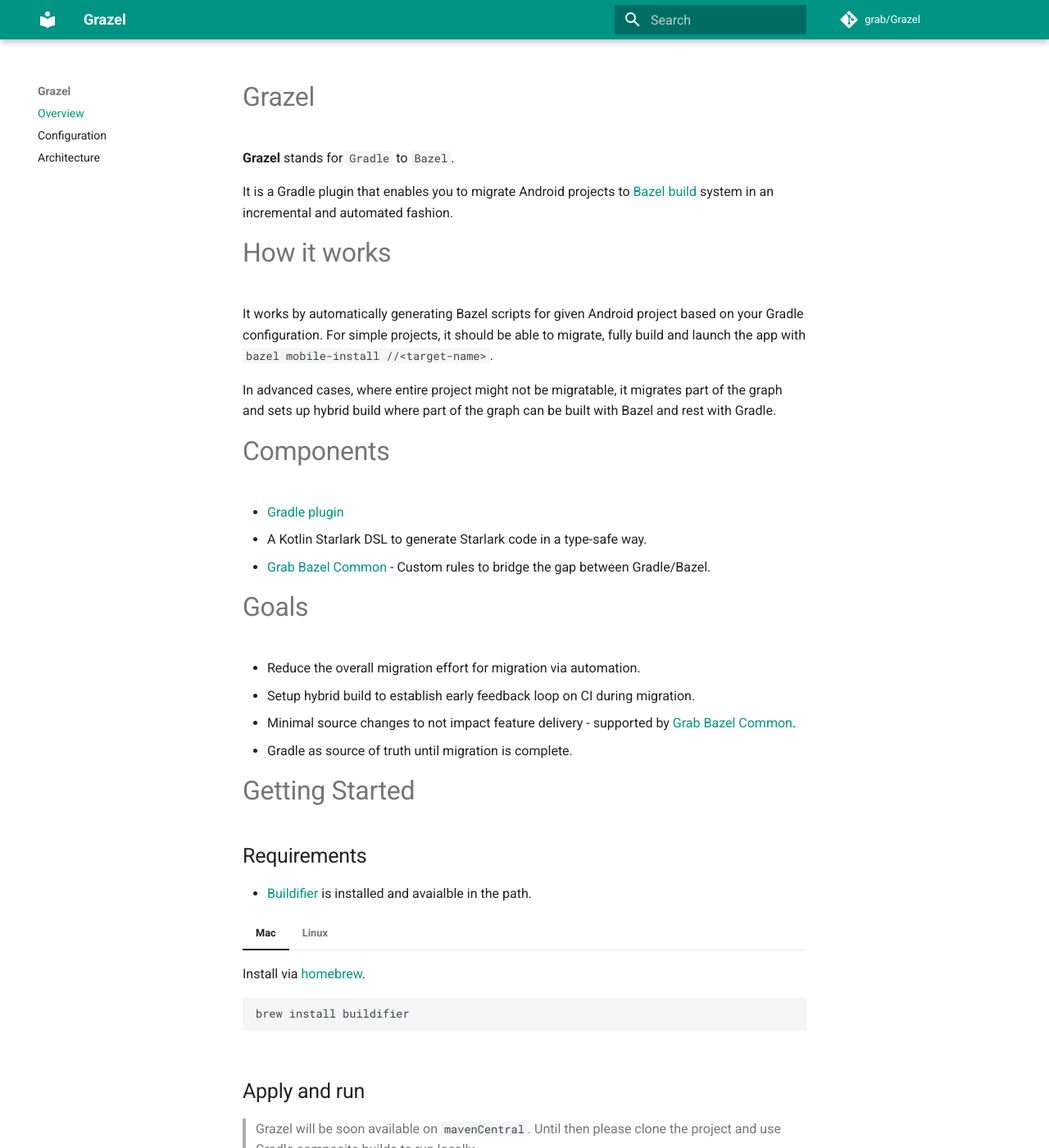
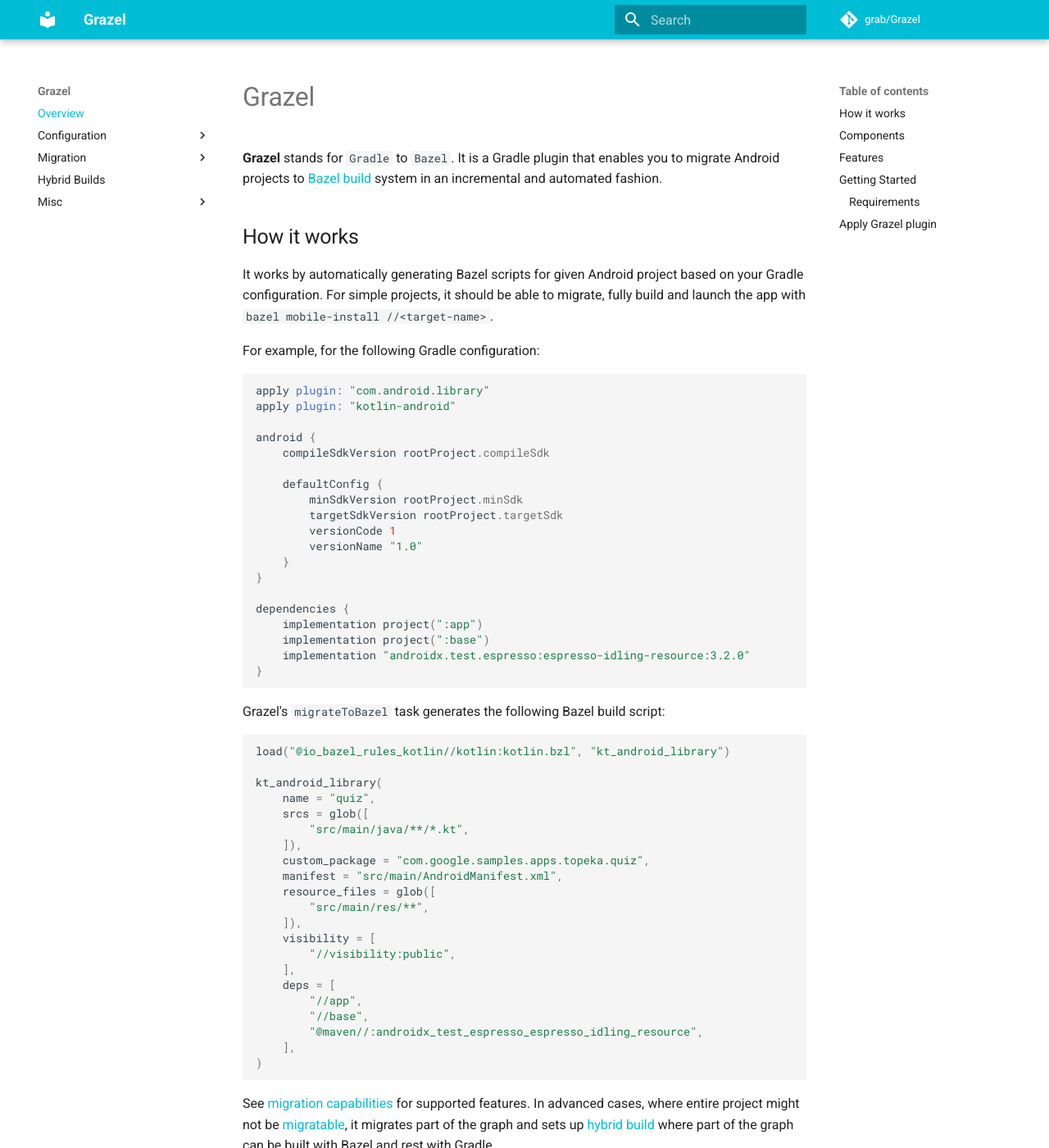
Before and after one commit to qichuan/Grazel, an MkDocs documentation site: the page built from docs/index.md, in a window 1280 px wide and 1400 px high. Shown: the whole window at 82% size. Built offline with MkDocs 1.6.1 and Material for MkDocs 9.7.7, drawn with Linux system fonts in a browser that asks for light colours; comment, search, counter and statistics services are not loaded; some of the changed text lies outside the part shown.

````diff
--- a/docs/index.md
+++ b/docs/index.md
@@ -1,32 +1,80 @@
 # Grazel
 
-**Grazel** stands for `Gradle` to `Bazel`.
+**Grazel** stands for `Gradle` to `Bazel`. It is a Gradle plugin that enables you to migrate Android projects to [Bazel build](https://bazel.build) system in an incremental and automated fashion.
 
-It is a Gradle plugin that enables you to migrate Android projects to [Bazel build](https://bazel.build) system in an incremental and automated fashion.
-
-# How it works
+## How it works
 
 It works by automatically generating Bazel scripts for given Android project based on your Gradle configuration. For simple projects, it should be able to migrate, fully build and launch the app with `bazel mobile-install //<target-name>`.
 
-In advanced cases, where entire project might not be migratable, it migrates part of the graph and sets up hybrid build where part of the graph can be built with Bazel and rest with Gradle.
+For example, for the following Gradle configuration:
 
-# Components
+```groovy
+apply plugin: "com.android.library"
+apply plugin: "kotlin-android"
+
+android {
+    compileSdkVersion rootProject.compileSdk
+
+    defaultConfig {
+        minSdkVersion rootProject.minSdk
+        targetSdkVersion rootProject.targetSdk
+        versionCode 1
+        versionName "1.0"
+    }
+}
+
+dependencies {
+    implementation project(":app")
+    implementation project(":base")
+    implementation "androidx.test.espresso:espresso-idling-resource:3.2.0"
+}
+```
+
+Grazel's `migrateToBazel` task generates the following Bazel build script:
+
+```python
+load("@io_bazel_rules_kotlin//kotlin:kotlin.bzl", "kt_android_library")
+
+kt_android_library(
+    name = "quiz",
+    srcs = glob([
+        "src/main/java/**/*.kt",
+    ]),
+    custom_package = "com.google.samples.apps.topeka.quiz",
+    manifest = "src/main/AndroidManifest.xml",
+    resource_files = glob([
+        "src/main/res/**",
+    ]),
+    visibility = [
+        "//visibility:public",
+    ],
+    deps = [
+        "//app",
+        "//base",
+        "@maven//:androidx_test_espresso_espresso_idling_resource",
+    ],
+)
+
+```
+
+See [migration capabilities](migration_capabilities.md) for supported features. In advanced cases, where entire project might not be [migratable](migration_criteria.md), it migrates part of the graph and sets up [hybrid build](hybrid_builds.md) where part of the graph can be built with Bazel and rest with Gradle.
+
+## Components
 
 * [Gradle plugin](https://github.com/grab/Grazel/tree/master/grazel-gradle-plugin)
 * A Kotlin Starlark DSL to generate Starlark code in a type-safe way.
 * [Grab Bazel Common](https://github.com/grab/grab-bazel-common) - Custom rules to bridge the gap between Gradle/Bazel.
 
-# Goals
+## Features
 
-* Reduce the overall migration effort for migration via automation.
-* Setup hybrid build to establish early feedback loop on CI during migration.
-* Minimal source changes to not impact feature delivery - supported by [Grab Bazel Common](https://github.com/grab/grab-bazel-common).
-* Gradle as source of truth until migration is complete.
+* Generate `BUILD.bazel`, `WORKSPACE` for given Android project and reduce the overall migration effort.
+* Setup hybrid build to build part of project graph to build with Bazel and rest with Gradle.
+* Minimal source changes to codebase - supported by [Grab Bazel Common](https://github.com/grab/grab-bazel-common).
+* Gradle Configuration as source of truth.
 
+## Getting Started
 
-# Getting Started
-
-## Requirements
+### Requirements
 
 * [Buildifier](https://github.com/bazelbuild/buildtools/tree/master/buildifier) is installed and avaialble in the path.
 
@@ -36,13 +84,13 @@ In advanced cases, where entire project might not be migratable, it migrates par
     brew install buildifier
     ```
 === "Linux"
-    Install via `apt`.
+    Install via `apt` and `npm`.
     ```bash
     sudo apt-get install nodejs npm
     npm i -g @bazel/buildifier
     ```
 
-## Apply and run
+## Apply Grazel plugin
 
 > Grazel will be soon available on `mavenCentral`. Until then please clone the project and use Gradle composite builds to run locally.
 
@@ -72,9 +120,16 @@ grazel {
 }
 ```
 
-Grazel registers `migrateToBazel` lifecycle task that can be used to generate Bazel build scripts. By default, it filters out modules based on a set of migration criteria and generates scripts only for support modules.
+!!! Note
+    Grazel registers `migrateToBazel` lifecycle task that can be used to generate Bazel build scripts. By default, it filters out modules based on a set of [migration criteria](migration_criteria.md) and generates scripts only for supported modules.
 
-For more advanced configuration options, see [Configuration](configuration.md).
+To run Grazel, execute
+
+```
+./gradlew migrateToBazel
+```
+
+For more advanced configuration options, see [Configuration](grazel_extension.md).
 
 <!-- # Demo
 
--- a/mkdocs.yml
+++ b/mkdocs.yml
@@ -12,7 +12,7 @@ copyright: "Copyright 2021 Grabtaxi Holdings PTE LTE (GRAB)"
 theme:
   name: "material"
   palette:
-    primary: "teal"
+    primary: "cyan"
   font:
     text: "Roboto"
     code: "Roboto Mono"
@@ -21,8 +21,17 @@ theme:
 
 nav:
   - Overview: index.md
-  - Configuration: configuration.md
-  - Architecture: architecture.md
+  - Configuration:
+      - Grazel Extension: grazel_extension.md
+      - Gradle Tasks: gradle_tasks.md
+      - Bazel: bazel_configuration.md
+  - Migration:
+      - Migration Capabilities: migration_capabilities.md
+      - Migration Criteria and Workflow: migration_criteria.md
+  - Hybrid Builds: hybrid_builds.md
+  - Misc:
+      - Databinding: databinding.md
+
 
 plugins:
   - search
````
Also changed, not shown: README.MD (+66 -17 lines), docs/architecture.md (deleted, +0 -1 lines), docs/bazel_configuration.md (added, +58 -0 lines), docs/configuration.md (deleted, +0 -1 lines), docs/databinding.md (added, +3 -0 lines), docs/gradle_tasks.md (added, +29 -0 lines), docs/grazel_extension.md (added, +177 -0 lines), docs/hybrid_builds.md (added, +44 -0 lines), docs/migration_capabilities.md (added, +75 -0 lines), docs/migration_criteria.md (added, +44 -0 lines), docs/images/hybrid_demo.gif (added), docs/images/migration_workflow.png (added), docs/images/task_graph.png (added), 3 other files.
